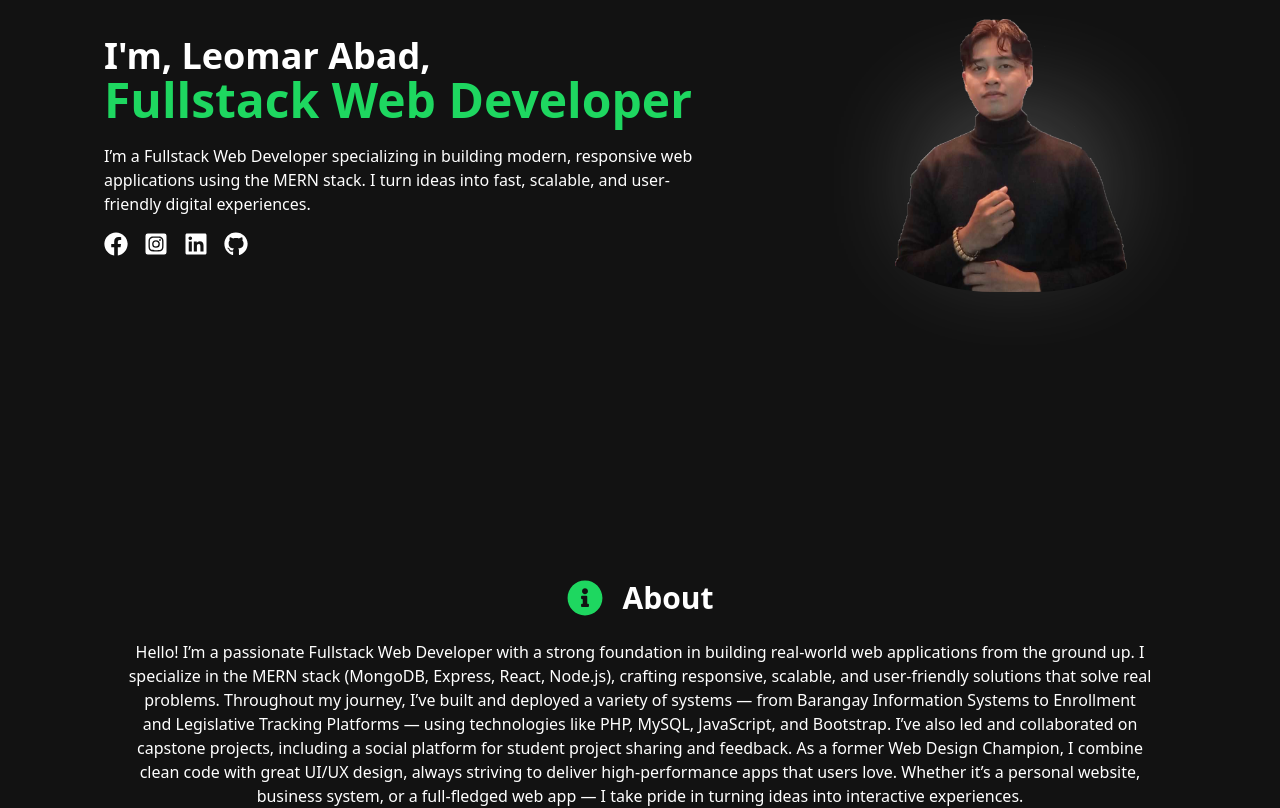
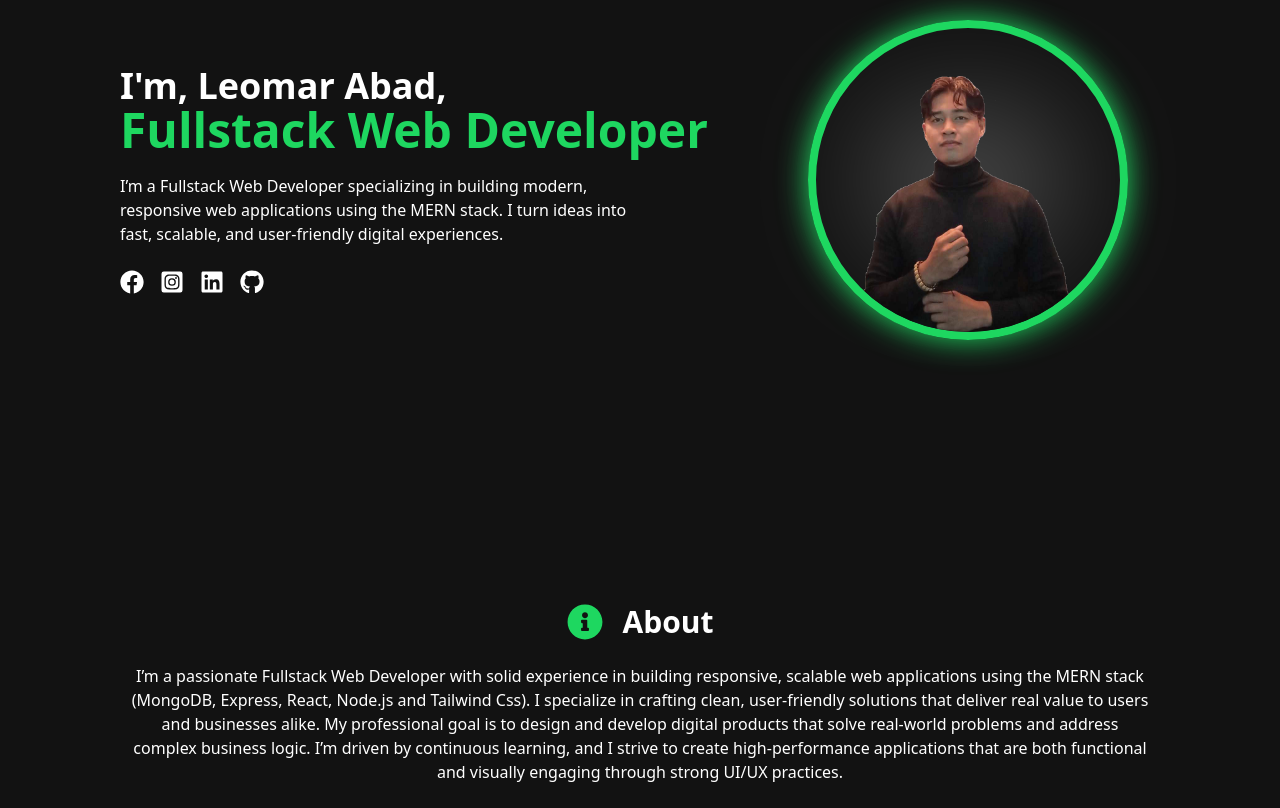
Before and after one commit to DevCodeAL/Leomar-Abad, a React (Vite) app: page / in a window 1280 px wide. Shown: the part 220-1028 px from the top of the page. Built offline with nearby package versions, Linux system fonts and the light colour scheme; what tailwindcss-animated would draw is missing.

Commit message:
update portfolio home sections

```diff
--- a/src/components/About.jsx
+++ b/src/components/About.jsx
@@ -4,7 +4,7 @@ export default function About(){
     return(
         <>
            <section className="flex justify-center items-center w-full bg-[#121212] z-10" id="about">
-             <div className="flex flex-col gap-6">
+             <div className="flex flex-col gap-6 pt-6 pb-6">
                 <div className="flex flex-row justify-center gap-5">
                     <div className="text-[#1ed760] text-4xl">
                         <FaInfoCircle/>
@@ -15,11 +15,9 @@ export default function About(){
                 </div>
 
                 <div className="pr-32 pl-32">
-                    <p className="text-white text-center text-wrap">Hello! I’m a passionate Fullstack Web Developer with a strong foundation in building real-world web applications from the ground up. I specialize in the MERN stack (MongoDB, Express, React, Node.js), crafting responsive, scalable, and user-friendly solutions that solve real problems.
+                    <p className="text-white text-center text-wrap">I’m a passionate Fullstack Web Developer with solid experience in building responsive, scalable web applications using the MERN stack (MongoDB, Express, React, Node.js and Tailwind Css). I specialize in crafting clean, user-friendly solutions that deliver real value to users and businesses alike.
 
-                    Throughout my journey, I’ve built and deployed a variety of systems — from Barangay Information Systems to Enrollment and Legislative Tracking Platforms — using technologies like PHP, MySQL, JavaScript, and Bootstrap. I’ve also led and collaborated on capstone projects, including a social platform for student project sharing and feedback.
-
-                    As a former Web Design Champion, I combine clean code with great UI/UX design, always striving to deliver high-performance apps that users love. Whether it’s a personal website, business system, or a full-fledged web app — I take pride in turning ideas into interactive experiences.</p>
+                    My professional goal is to design and develop digital products that solve real-world problems and address complex business logic. I’m driven by continuous learning, and I strive to create high-performance applications that are both functional and visually engaging through strong UI/UX practices.</p>
                 </div>
              </div>
            </section>
--- a/src/components/Contact.jsx
+++ b/src/components/Contact.jsx
@@ -3,9 +3,9 @@
 export default function Contact(){
     return(
         <>
-            <section className="flex justify-center w-full border-2 border-red-600 h-screen" id="contact">
+            <section className="flex justify-center items-center w-full bg-[#121212] z-10 h-screen" id="contact">
                 <div>
-                    <h1 className="text-3xl">Contact</h1>
+                    <h1 className="text-3xl text-white">Contact</h1>
                 </div>
             </section>
         </>
--- a/src/components/Footer.jsx
+++ b/src/components/Footer.jsx
@@ -3,9 +3,9 @@
 export default function Footer(){
     return(
         <>
-           <div className="flex justify-center w-full border-2 border-red-600 h-60">
+           <div className="flex justify-center w-full bg-[#212121] h-60">
              <div>
-                <h1 className="text-3xl">Footer</h1>
+                <h1 className="text-3xl text-white">Footer</h1>
              </div>
            </div>
         </>
--- a/src/components/Home.jsx
+++ b/src/components/Home.jsx
@@ -7,36 +7,71 @@ export default function Home(){
 
     return(
         <>
-           <section className="flex justify-center items-center w-full bg-[#121212] z-10 h-screen" id="home">
-                    <div className="flex flex-row flex-wrap gap-40">
-                        <div className="relative left-20 w-1/2 h-96 p-6 pt-12 text-white animate-fade-right animate-delay-300">
-                        <h1 className="text-4xl font-bold leading-10">I'm, Leomar Abad,</h1>
-                        <h1 className="text-5xl font-bold text-[#1ed760] text-nowrap">Fullstack Web Developer</h1>
-                        <p className="pt-5 leading-6">I’m a Fullstack Web Developer specializing in building modern, responsive web applications using the MERN stack. I turn ideas into fast, scalable, and user-friendly digital experiences.</p>
-                        <div className="flex justify-start gap-4 pt-4">
-                            <div className="text-2xl hover:text-[#1ed760] transition duration-300 ease-in-out hover:-translate-y-1 hover:scale-110">
-                                <a href="https://www.facebook.com/abad.leomar/" target="_blank"><FaFacebook/></a>
-                                </div>
-                            <div className="text-2xl hover:text-[#1ed760] transition duration-300 ease-in-out hover:-translate-y-1 hover:scale-110">
-                                <a href="https://www.instagram.com/abadleomar875/" target="_blank"><FaInstagramSquare/></a>
-                                </div>
-                            <div className="text-2xl hover:text-[#1ed760] transition duration-300 ease-in-out hover:-translate-y-1 hover:scale-110">
-                                <a href="https://www.linkedin.com/in/leomar-abad-52381327b/" target="_blank"><FaLinkedin/></a>
-                            </div>
-                            <div className="text-2xl hover:text-[#1ed760] transition duration-300 ease-in-out hover:-translate-y-1 hover:scale-110">
-                                <a href="https://github.com/DevCodeAL" target="_blank"><FaGithub/></a>
-                            </div>
-                        </div>
-                        </div>
+          <section
+            className="flex justify-center items-center w-full bg-[#121212] z-10 min-h-screen px-4 py-10"
+            id="home"
+            >
+            <div className="flex flex-col-reverse lg:flex-row items-center justify-center gap-10 lg:gap-20 max-w-6xl w-full">
 
-                        <div className="relative w-1/3 h-96 rounded-full overflow-hidden">
-                        {/* Light effect behind image */}
-                        <div className="absolute inset-36 bg-white opacity-45 blur-3xl z-0"></div>
-                        {/* Image on top */}
-                        <img src="/image/Leomar-Abad.png" className="relative bottom-20 w-full h-full object-cover object-top z-10 rounded-full animate-fade-left animate-delay-500" alt="Picture" />
-                        </div>
+                {/* Text Content */}
+                <div className="w-full lg:w-1/2 text-white animate-fade-right animate-delay-300 text-center lg:text-left">
+                <h1 className="text-3xl sm:text-4xl font-bold leading-snug">I'm, Leomar Abad,</h1>
+                <h1 className="text-4xl sm:text-5xl sm:text-wrap lg:text-nowrap font-bold text-[#1ed760]">
+                    Fullstack Web Developer
+                </h1>
+                <p className="pt-5 leading-6 max-w-lg mx-auto lg:mx-0">
+                    I’m a Fullstack Web Developer specializing in building modern, responsive web applications using the MERN stack. I turn ideas into fast, scalable, and user-friendly digital experiences.
+                </p>
+
+                {/* Social Icons */}
+                <div className="flex justify-center lg:justify-start gap-4 pt-6">
+                    <a
+                    href="https://www.facebook.com/abad.leomar/"
+                    target="_blank"
+                    className="text-2xl hover:text-[#1ed760] transition duration-300 ease-in-out hover:-translate-y-1 hover:scale-110"
+                    >
+                    <FaFacebook />
+                    </a>
+                    <a
+                    href="https://www.instagram.com/abadleomar875/"
+                    target="_blank"
+                    className="text-2xl hover:text-[#1ed760] transition duration-300 ease-in-out hover:-translate-y-1 hover:scale-110"
+                    >
+                    <FaInstagramSquare />
+                    </a>
+                    <a
+                    href="https://www.linkedin.com/in/leomar-abad-52381327b/"
+                    target="_blank"
+                    className="text-2xl hover:text-[#1ed760] transition duration-300 ease-in-out hover:-translate-y-1 hover:scale-110"
+                    >
+                    <FaLinkedin />
+                    </a>
+                    <a
+                    href="https://github.com/DevCodeAL"
+                    target="_blank"
+                    className="text-2xl hover:text-[#1ed760] transition duration-300 ease-in-out hover:-translate-y-1 hover:scale-110"
+                    >
+                    <FaGithub />
+                    </a>
+                </div>
+                </div>
+
+                {/* Image */}
+                <div className="w-full lg:w-1/3 flex justify-center relative animate-fade-left animate-delay-500">
+                {/* Light effect */}
+                <div className="absolute inset-24 bg-white opacity-30 blur-3xl z-0 rounded-full"></div>
+                    {/* Border */}
+                    <div className="relative border-8 border-[#1ed760] shadow-[#1ed760] shadow-[0_0_30px_rgba(0,0,0,0.25)]  w-80 h-80 p-10 rounded-full z-20 overflow-hidden animate-rotate-y">
+                            {/* Image */}
+                        <img
+                        src="/image/Leomar-Abad.png"
+                        alt="Picture"
+                        className="absolute left-0 top-0  w-72 sm:w-64 md:w-72 lg:w-full h-auto object-cover object-top z-10 rounded-full scale-125 transition duration-300 ease-in-out hover:scale-150"
+                    />
                     </div>
-           </section>
+                </div>
+            </div>
+            </section>
         </>
     );
 };
--- a/src/components/Sevices.jsx
+++ b/src/components/Sevices.jsx
@@ -41,7 +41,7 @@ const services = [
     return(
         <>
             <section className="flex justify-center items-center w-full  bg-[#121212] z-10" id="services">
-            <div className="max-w-6xl mx-auto mt-32 text-center">
+            <div className="max-w-6xl mx-auto mt-32 text-center mb-12">
                 <div className="flex flex-row justify-center text-center gap-5">
                     <div className="inline-block text-[#1ed760] text-5xl">
                         <MdMiscellaneousServices/>
@@ -56,7 +56,7 @@ const services = [
                     <p className="text-[#b3b3b3] mb-12">What I offer based on my skills and experience.</p>
                 </div>
 
-                <div className="grid grid-cols-1 sm:grid-cols-2 lg:grid-cols-3 gap-8">
+                <div className="grid grid-cols-1 sm:grid-cols-2 lg:grid-cols-3 mr-6 ml-6 gap-8">
                 {services.map((service, index) => (
                     <div
                     key={index}
--- a/src/components/What-I-Do.jsx
+++ b/src/components/What-I-Do.jsx
@@ -16,7 +16,7 @@ export default function WhatIdo(){
                             <h1 className="text-3xl font-bold text-white text-center">What I Do</h1>
                         </div>
                     </div>
-                        <div className="flex flex-row gap-16 flex-wrap m-10">
+                        <div className="grid grid-cols-1 sm:grid-cols-2 lg:grid-cols-3 gap-8 m-10">
                             <div className="group relative font-bold text-2xl text-wrap transition delay-150 duration-300 ease-in-out hover:-translate-y-1 hover:scale-110 bg-[#212121] text-[#a0a0a0] p-16">
                                 <span className="relative -top-10 text-[#1ed760] text-5xl">
                                     <MdDevices/></span>
@@ -32,7 +32,7 @@ export default function WhatIdo(){
                               <span className="absolute bottom-0 left-0 h-1 w-0 bg-[#1ed760] transition-all duration-500 ease-in-out group-hover:w-full"></span>
                             </div>
 
-                            <div className="group relative font-bold text-2xl text-wrap transition delay-150 duration-300 ease-in-out hover:-translate-y-1 hover:scale-110 bg-[#212121] text-[#a0a0a0] p-16">
+                            <div className="group  relative font-bold text-2xl text-wrap transition delay-150 duration-300 ease-in-out hover:-translate-y-1 hover:scale-110 bg-[#212121] text-[#a0a0a0] p-16">
                             <span className="relative -top-10 text-[#1ed760] text-5xl"><LuCodesandbox/></span>
                                <h1>Web</h1>
                                <h1>Design</h1>
```
Also changed, not shown: src/components/NavigationBar.jsx (+18 -2 lines), src/components/Skills.jsx (+6 -6 lines).
